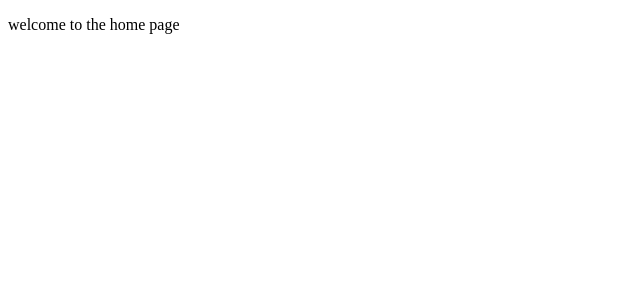
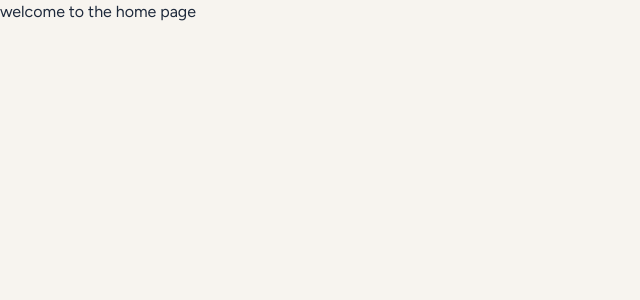
Before and after one commit to MdSagarAhammed/fixmate, a Next.js app: page / in a window 1280 px wide. Shown: the top 300 px of the page, without its empty margins (0-640 px from the left). Built offline with nearby package versions, Linux system fonts and the light colour scheme.

Commit message:
added fonts and toaster in root layout

```diff
--- a/src/app/layout.js
+++ b/src/app/layout.js
@@ -1,12 +1,16 @@
-export const metadata = {
-  title: 'Next.js',
-  description: 'Generated by Next.js',
-}
+import './globals.css';
+import { Bricolage_Grotesque, Figtree } from 'next/font/google';
+import { Toaster } from 'sonner';
+
+const display = Bricolage_Grotesque({ subsets: ['latin'], variable: '--font-display' });
+const body = Figtree({ subsets: ['latin'], variable: '--font-body' });
+
+export const metadata = { title: 'FixMate | Device & Home Appliance Repair', description: 'Book verified technicians, track every repair, pay only after the job is done.' };
 
 export default function RootLayout({ children }) {
   return (
-    <html lang="en">
-      <body>{children}</body>
+    <html lang="en" className={`${display.variable} ${body.variable}`}>
+      <body className="font-sans">{children}<Toaster richColors position="top-right" /></body>
     </html>
-  )
+  );
 }
```
